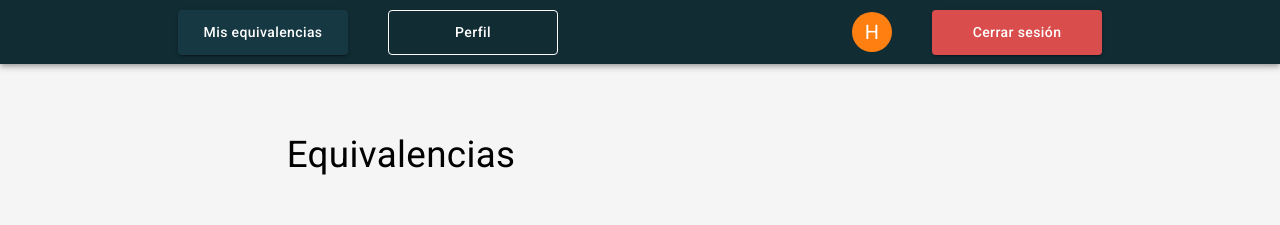
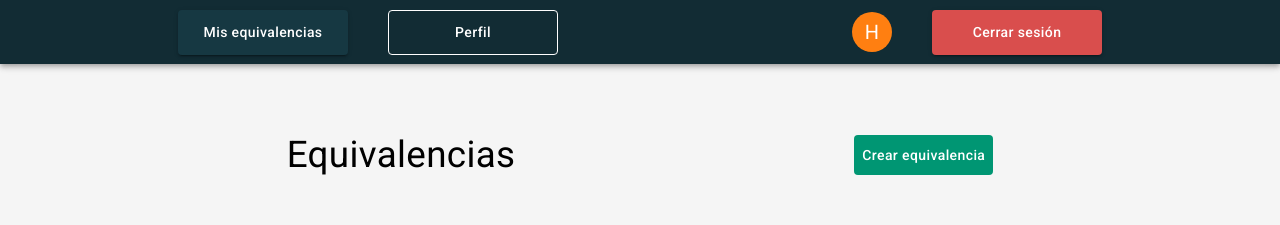
Before and after one commit to unahur-desapp/equivalencias-front-end, a React (Create React App) app: page /home in a window 1280 px wide. Shown: the top 225 px of the page. Built offline with nearby package versions, Linux system fonts and the light colour scheme; no server answers.

Commit message:
Se implementó la navegación entre páginas

```diff
--- a/src/DatosMateriaUniOrigen.js
+++ b/src/DatosMateriaUniOrigen.js
@@ -1,12 +1,9 @@
-import { ExtrasUniOrigen } from './ExtrasUniOrigen';
 import { MateriaUniOrigen } from './MateriaUniOrigen';
 
 const DatosMateriaUniOrigen = () => {
     return (
         <>
             <MateriaUniOrigen />
-
-            <ExtrasUniOrigen />
         </>
     );
 };
--- a/src/OuterFormButtons.js
+++ b/src/OuterFormButtons.js
@@ -1,6 +1,7 @@
 import React from 'react';
 import { Grid } from '@mui/material';
 import { BotonMUI } from './components/atoms/Button/BotonMUI';
+import { Link } from 'react-router-dom';
 
 const OuterFormButtons = () => {
     return (
@@ -39,6 +40,7 @@ const OuterFormButtons = () => {
                 lg={6}
             >
                 <Grid item container xs={6} lg={4}>
+                    <Link to="/home" style={{textDecoration: 'none', width: '100%'}}>
                         <BotonMUI
                             buttonContainedCancel
                             sx={{
@@ -47,9 +49,11 @@ const OuterFormButtons = () => {
                         >
                             Cancelar
                         </BotonMUI>
+                    </Link>
                 </Grid>
 
                 <Grid item container xs={6} lg={4}>
+                    <Link to="/home" style={{textDecoration: 'none', width: '100%'}}>
                         <BotonMUI
                             buttonContainedSmall
                             sx={{
@@ -59,6 +63,7 @@ const OuterFormButtons = () => {
                         >
                             Enviar
                         </BotonMUI>
+                    </Link>
                 </Grid>
             </Grid>
         </Grid>
--- a/src/PageMyForm.js
+++ b/src/PageMyForm.js
@@ -2,8 +2,10 @@ import { Grid } from '@mui/material';
 import { Header } from './Header';
 import { GridTop } from './GridTop';
 import { Titulos } from './components/atoms/Title/Titulos';
+import { BotonMUI } from './components/atoms/Button/BotonMUI'
 import StickyHeadTable from './TableAlumno';
 import React from 'react';
+import { Link } from 'react-router-dom';
 
 const PageMyForm = () => {
     return (
@@ -37,6 +39,19 @@ const PageMyForm = () => {
                             Equivalencias
                         </Titulos>
                     </Grid>
+
+                    <Grid item>
+                        <Link to="/form" style={{textDecoration: 'none'}}>
+                            <BotonMUI
+                                buttonContainedSmall
+                                sx={{
+                                    width: '100%'
+                                }}
+                            >
+                                Crear equivalencia
+                            </BotonMUI>
+                        </Link>
+                    </Grid>
                 </GridTop>
 
                 <GridTop
--- a/src/components/atoms/Button/BotonMUI.js
+++ b/src/components/atoms/Button/BotonMUI.js
@@ -1,4 +1,4 @@
-import { Button, createTheme, darken, styled } from '@mui/material';
+import { Button, styled } from '@mui/material';
 import { css } from '@mui/styled-engine';
 
 const BotonMUI = styled(Button)`
```
Lines whose indentation alone changed are shown as unchanged.
